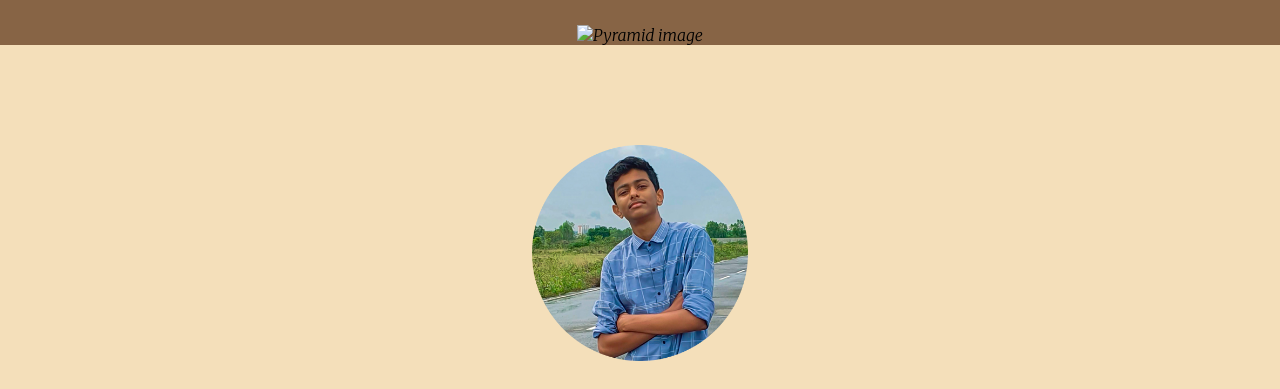
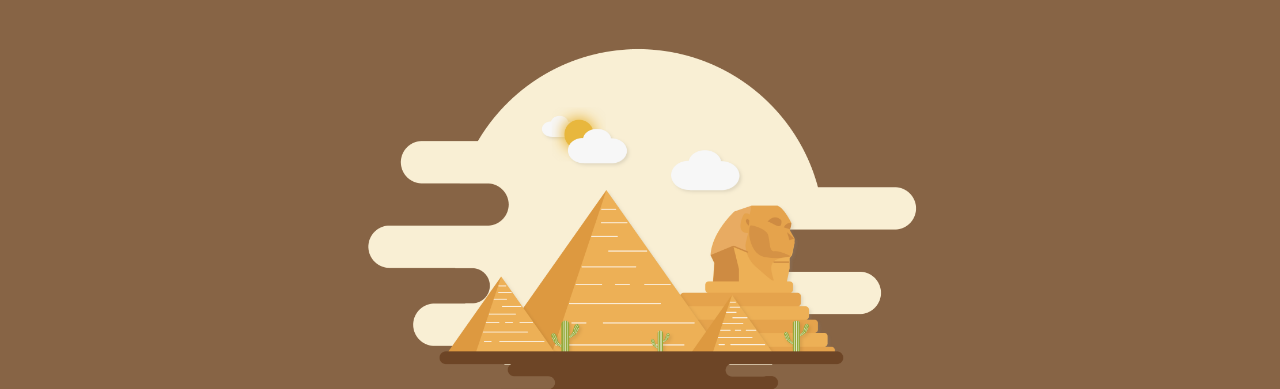
Before and after one commit to ayma132/CV, a plain HTML site: page index.html in a window 1280 px wide. Shown: the part 267-656 px from the top of the page. Drawn offline with Linux system fonts and the light colour scheme; a web font is replaced by a local one.

Commit message:
Update index.html

```diff
--- a/index.html
+++ b/index.html
@@ -13,7 +13,7 @@
   <div class="top-container">
     <h1>I'm Ayman</h1>
     <h2 class="heading-2">A Front end Web dev</h2>
-    <img class="lol" src="images/Pyramid.png" alt="Pyramid image">
+    <img class="lol" src="./Pyramid.png" alt="Pyramid image">
   </div>
   <div class="middle-container">
     <div class="profile">
```
